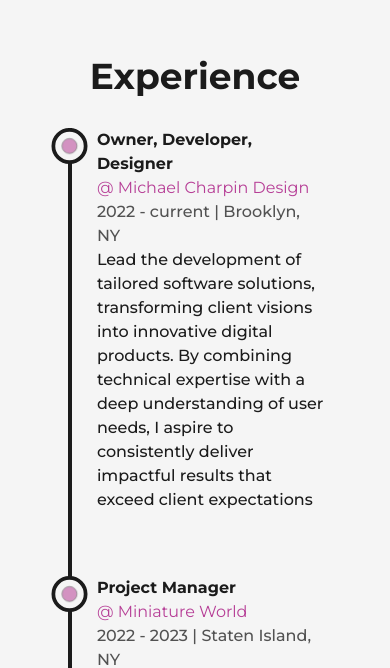
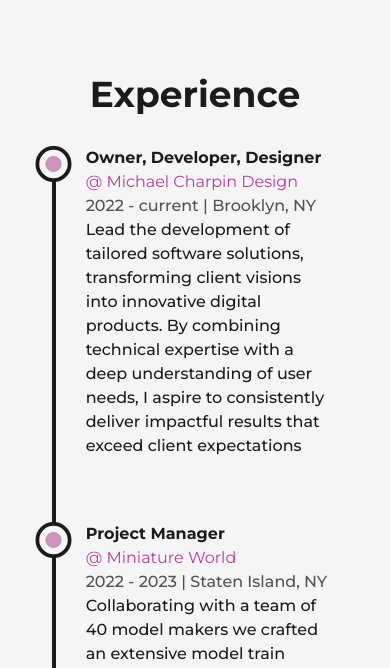
Before and after one commit to DeadChannelDice/nextJS-portfolio, a Next.js app: page / in a window 390 px wide. Shown: the part 2633-3301 px from the top of the page. Built offline with nearby package versions, Linux system fonts and the light colour scheme.

Commit message:
Reducing small screen padding to 1 rem.

```diff
--- a/src/components/Layout.js
+++ b/src/components/Layout.js
@@ -4,9 +4,7 @@ const Layout = ({children, className=""}) => {
   return (
     <div
     className={`
-    w-full h-full inline-block z-0 bg-light p-96 dark:bg-dark 2xl:p-32 xl:p-24 lg:p-16 md:p-12 sm:p-8 ${className}
-
-
+    w-full h-full inline-block z-0 bg-light p-96 dark:bg-dark 2xl:p-32 xl:p-24 lg:p-16 md:p-12 sm:p-4 ${className}
     `}>
         {children}
     </div>
```
